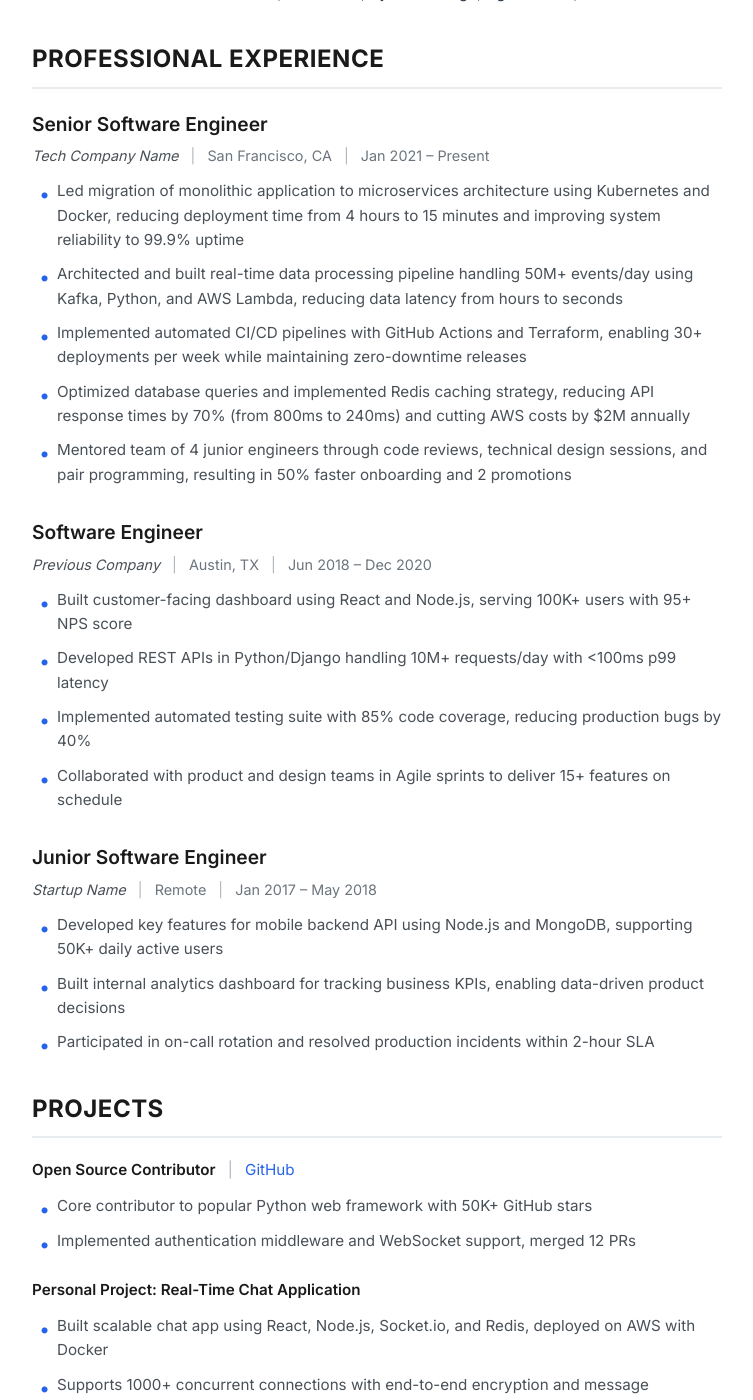
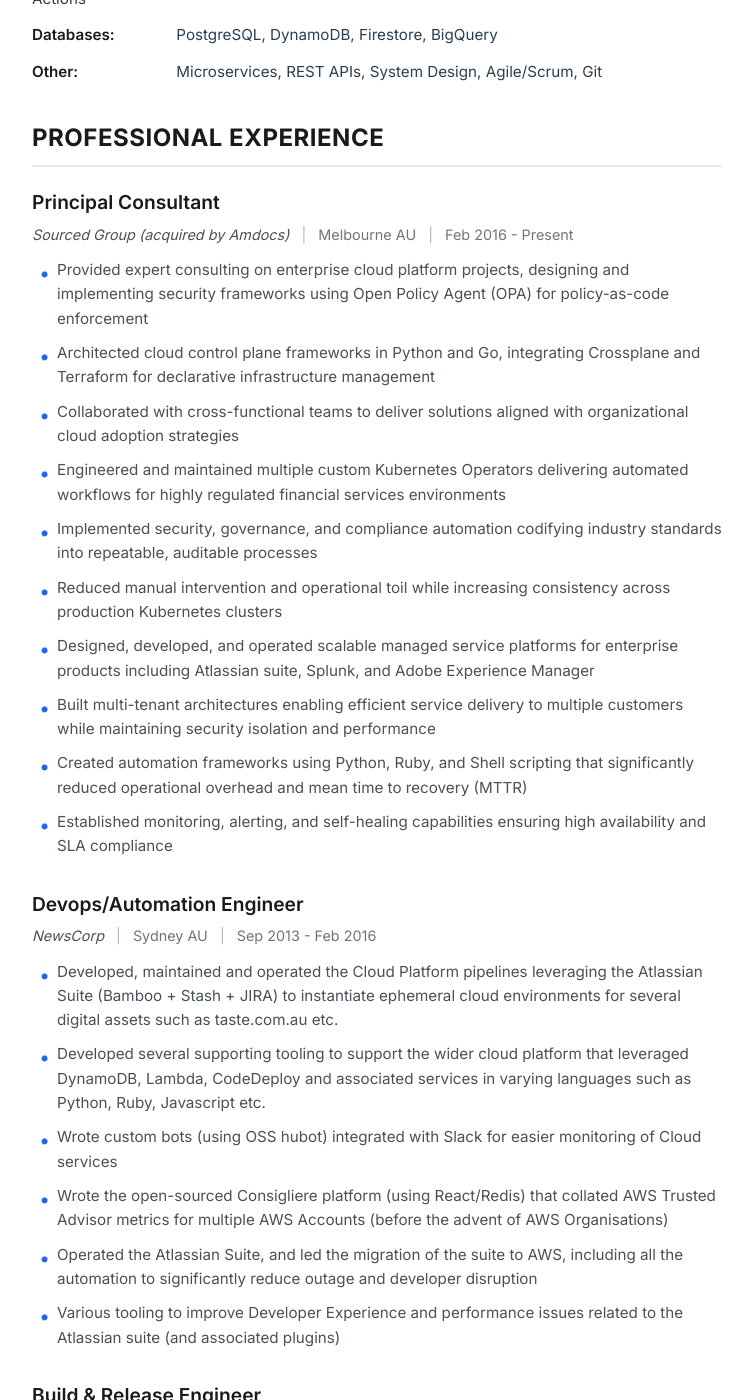
Before and after one commit to ivarrian/ivarrian.github.io, a Jekyll site: the page built from resume.html, in a window 1280 px wide and 1400 px high, scrolled down 683 px. Shown: the whole window, without its empty margins (263-1016 px from the left). Built offline with Jekyll 4.4.1, drawn with Linux system fonts in a browser that asks for light colours; some of the changed text lies outside the part shown.

Commit message:
Updating contents

```diff
--- a/_config.yml
+++ b/_config.yml
@@ -1,84 +1,92 @@
 # Site settings
-name: "Your Name"
-email: "email@example.com"
-phone: "+1 (555) 123-4567"
-linkedin: "https://linkedin.com/in/yourprofile"
-github: "https://github.com/yourusername"
+name: "Ravi Nair"
+email: "ixxxxxxn@gmail.com"
+phone: "+61 4xxxxxxxxx"
+linkedin: "https://linkedin.com/in/ivxxxxxxx"
 
 # Professional Summary
-summary: "Senior Software Engineer with 8+ years building scalable cloud infrastructure and backend systems. Specialized in distributed systems, microservices architecture, and DevOps automation. Reduced deployment time by 65% and infrastructure costs by $2M annually through Kubernetes migration and CI/CD pipeline optimization."
+summary: "Principal Cloud Consultant with nearly 20 years of hands-on experience in systems engineering, software development, and infrastructure-as-code. Architected REST APIs, Kubernetes operators, and integration frameworks powering cloud platforms for enterprise clients in financial services, media, and transportation. Unique blend of development and operations expertise ensures delivered solutions are both technically sophisticated and operationally sound"
 
 # Technical Skills
 technical_skills:
   - category: "Languages"
-    items: "Python, JavaScript/TypeScript, Java, Go, SQL"
+    items: " JavaScript/TypeScript, GoLang, Python, Ruby, Shell, Rego"
   - category: "Frameworks & Tools"
-    items: "React, Node.js, Django, Spring Boot, FastAPI, GraphQL"
+    items: "React, VueJS, Metacontroller (K8S), Kubebuilder, FastAPI, OpenAI SDK, CrewAI, ADK"
   - category: "Cloud & DevOps"
-    items: "AWS (EC2, S3, Lambda, RDS), Docker, Kubernetes, Terraform, Jenkins, GitHub Actions"
+    items: "GCP, AWS, Docker, Kubernetes, Terraform, Pulumi, Crossplane, Github Actions"
   - category: "Databases"
-    items: "PostgreSQL, MongoDB, Redis, DynamoDB, Elasticsearch"
+    items: "PostgreSQL, DynamoDB, Firestore, BigQuery"
   - category: "Other"
     items: "Microservices, REST APIs, System Design, Agile/Scrum, Git"
 
 # Professional Experience
 experience:
-  - title: "Senior Software Engineer"
-    company: "Tech Company Name"
-    location: "San Francisco, CA"
-    dates: "Jan 2021 – Present"
+  - title: "Principal Consultant"
+    company: "Sourced Group (acquired by Amdocs)"
+    location: "Melbourne AU"
+    dates: "Feb 2016 - Present"
     achievements:
-      - "Led migration of monolithic application to microservices architecture using Kubernetes and Docker, reducing deployment time from 4 hours to 15 minutes and improving system reliability to 99.9% uptime"
-      - "Architected and built real-time data processing pipeline handling 50M+ events/day using Kafka, Python, and AWS Lambda, reducing data latency from hours to seconds"
-      - "Implemented automated CI/CD pipelines with GitHub Actions and Terraform, enabling 30+ deployments per week while maintaining zero-downtime releases"
-      - "Optimized database queries and implemented Redis caching strategy, reducing API response times by 70% (from 800ms to 240ms) and cutting AWS costs by $2M annually"
-      - "Mentored team of 4 junior engineers through code reviews, technical design sessions, and pair programming, resulting in 50% faster onboarding and 2 promotions"
+      - "Provided expert consulting on enterprise cloud platform projects, designing and implementing security frameworks using Open Policy Agent (OPA) for policy-as-code enforcement"
+      - "Architected cloud control plane frameworks in Python and Go, integrating Crossplane and Terraform for declarative infrastructure management"
+      - "Collaborated with cross-functional teams to deliver solutions aligned with organizational cloud adoption strategies"
+      - "Engineered and maintained multiple custom Kubernetes Operators delivering automated workflows for highly regulated financial services environments"
+      - "Implemented security, governance, and compliance automation codifying industry standards into repeatable, auditable processes"
+      - "Reduced manual intervention and operational toil while increasing consistency across production Kubernetes clusters"
+      - "Designed, developed, and operated scalable managed service platforms for enterprise products including Atlassian suite, Splunk, and Adobe Experience Manager"
+      - "Built multi-tenant architectures enabling efficient service delivery to multiple customers while maintaining security isolation and performance"
+      - "Created automation frameworks using Python, Ruby, and Shell scripting that significantly reduced operational overhead and mean time to recovery (MTTR)"
+      - "Established monitoring, alerting, and self-healing capabilities ensuring high availability and SLA compliance"
 
-  - title: "Software Engineer"
-    company: "Previous Company"
-    location: "Austin, TX"
-    dates: "Jun 2018 – Dec 2020"
+  - title: "Devops/Automation Engineer"
+    company: "NewsCorp"
+    location: "Sydney AU"
+    dates: "Sep 2013 - Feb 2016"
     achievements:
-      - "Built customer-facing dashboard using React and Node.js, serving 100K+ users with 95+ NPS score"
-      - "Developed REST APIs in Python/Django handling 10M+ requests/day with <100ms p99 latency"
-      - "Implemented automated testing suite with 85% code coverage, reducing production bugs by 40%"
-      - "Collaborated with product and design teams in Agile sprints to deliver 15+ features on schedule"
+      - "Developed, maintained and operated the Cloud Platform pipelines leveraging the Atlassian Suite (Bamboo + Stash + JIRA) to instantiate ephemeral cloud environments for several digital assets such as taste.com.au etc."
+      - "Developed several supporting tooling to support the wider cloud platform that leveraged DynamoDB, Lambda, CodeDeploy and associated services in varying languages such as Python, Ruby, Javascript etc."
+      - "Wrote custom bots (using OSS hubot) integrated with Slack for easier monitoring of Cloud services"
+      - "Wrote the open-sourced Consigliere platform (using React/Redis) that collated AWS Trusted Advisor metrics for multiple AWS Accounts (before the advent of AWS Organisations)"
+      - "Operated the Atlassian Suite, and led the migration of the suite to AWS, including all the automation to significantly reduce outage and developer disruption"
+      - "Various tooling to improve Developer Experience and performance issues related to the Atlassian suite (and associated plugins)"
 
-  - title: "Junior Software Engineer"
-    company: "Startup Name"
-    location: "Remote"
-    dates: "Jan 2017 – May 2018"
+
+
+  - title: "Build & Release Engineer"
+    company: "Blackberry Limited (formerly Research in Motion)"
+    location: "Sydney AU"
+    dates: "Jun 2010 – Sep 2013"
     achievements:
-      - "Developed key features for mobile backend API using Node.js and MongoDB, supporting 50K+ daily active users"
-      - "Built internal analytics dashboard for tracking business KPIs, enabling data-driven product decisions"
-      - "Participated in on-call rotation and resolved production incidents within 2-hour SLA"
+      - "Operated and maintained the build infrastructure and the wider associated tooling such as Electric Commander, Perforce, Gerrit etc."
+      - "Automated several aspects of the release mechanism for BlackberryOS"
+      - "Developed/maintained internal developer portals using Javascript Mootools"
+      - "Developed a BlackBerry 10 app for Build team to look into OS Build issues while on the move, using the Blackberry 10 SDK (C++/QML)"
+      - "Developed Browser Extensions to provide quick overview of OS Builds for Radio Testing teams"
 
-# Projects
-projects:
-  - name: "Open Source Contributor"
-    link: "https://github.com/yourusername/project"
-    link_text: "GitHub"
-    details:
-      - "Core contributor to popular Python web framework with 50K+ GitHub stars"
-      - "Implemented authentication middleware and WebSocket support, merged 12 PRs"
-
-  - name: "Personal Project: Real-Time Chat Application"
-    details:
-      - "Built scalable chat app using React, Node.js, Socket.io, and Redis, deployed on AWS with Docker"
-      - "Supports 1000+ concurrent connections with end-to-end encryption and message persistence"
+  - title: "Systems/Support Engineer"
+    company: "Soprano Design"
+    location: "Sydney AU"
+    dates: "Dec 2007 - Jun 2010"
+    achievements:
+      - "Operated and maintained the in-house developed SMS gateway for several large banks and telcos. The platform was Java based using the Tibco message bus."
+      - "Developed and maintained internal processes for Continuous Integration/Deployment"
+      - "Developed all supporting tooling for release management while removing significant operational overhead"
 
 # Education
 education:
-  - degree: "Bachelor of Science in Computer Science"
-    university: "University Name"
-    gpa: "3.8/4.0"
-    dates: "Graduated May 2016"
-    coursework: "Data Structures & Algorithms, Distributed Systems, Database Design, Machine Learning"
+  - degree: "Masters of Software Engineering"
+    university: "University of Technology, Sydney"
+    dates: "Graduated Nov 2007"
+    coursework: "Software Technologies, Software Quality Process, Software Analysis and Design, Web Technologies, Managing Projects"
+  - degree: "Graduate Diploma in Internetworking"
+    university: "University of Technology, Sydney"
+    dates: "Graduated Nov 2006"
+    coursework: "Advanced Internet Programming, UNIX Shell Programming, LANs & Routing, WANs & VLANs, Contemporary Telecommunication"
+  - degree: "Bachelor of Engineering with Computer Majors"
+    university: "Birla Institute of Technology, India"
+    dates: "Graduated May 2005"
+    coursework: "Digital System Design, Parallel Computing, Pattern Recognition, Artificial Intelligence, Object Oriented Programming"
 
-# Certifications
-certifications:
-  - "AWS Certified Solutions Architect – Associate"
-  - "Certified Kubernetes Administrator (CKA)"
 
 # Build settings
 markdown: kramdown
```
